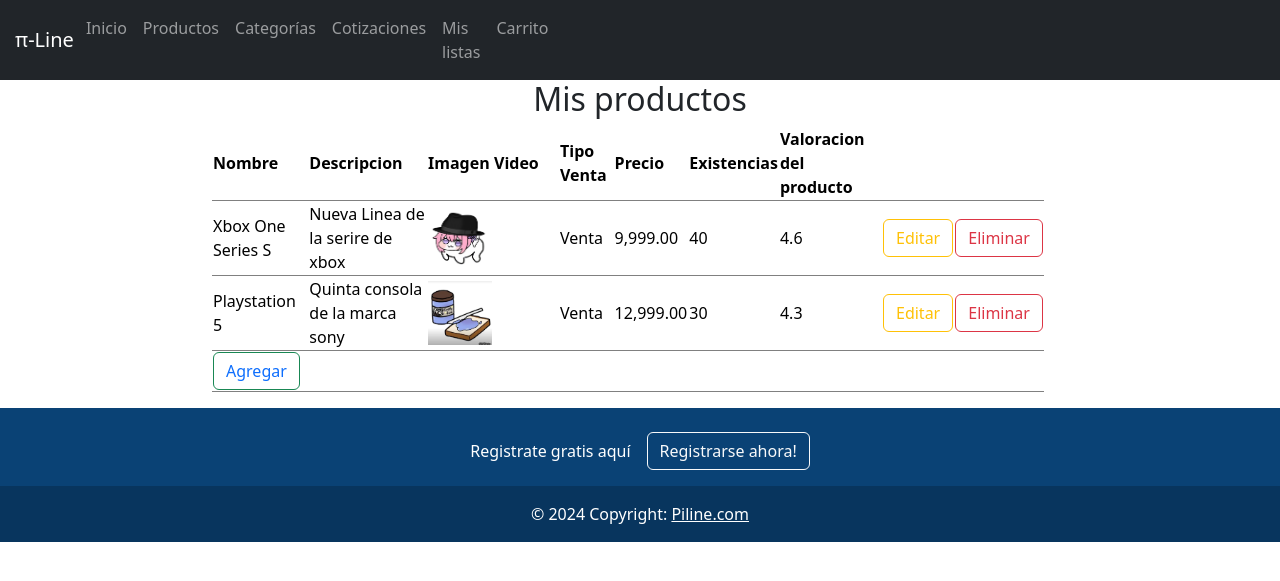
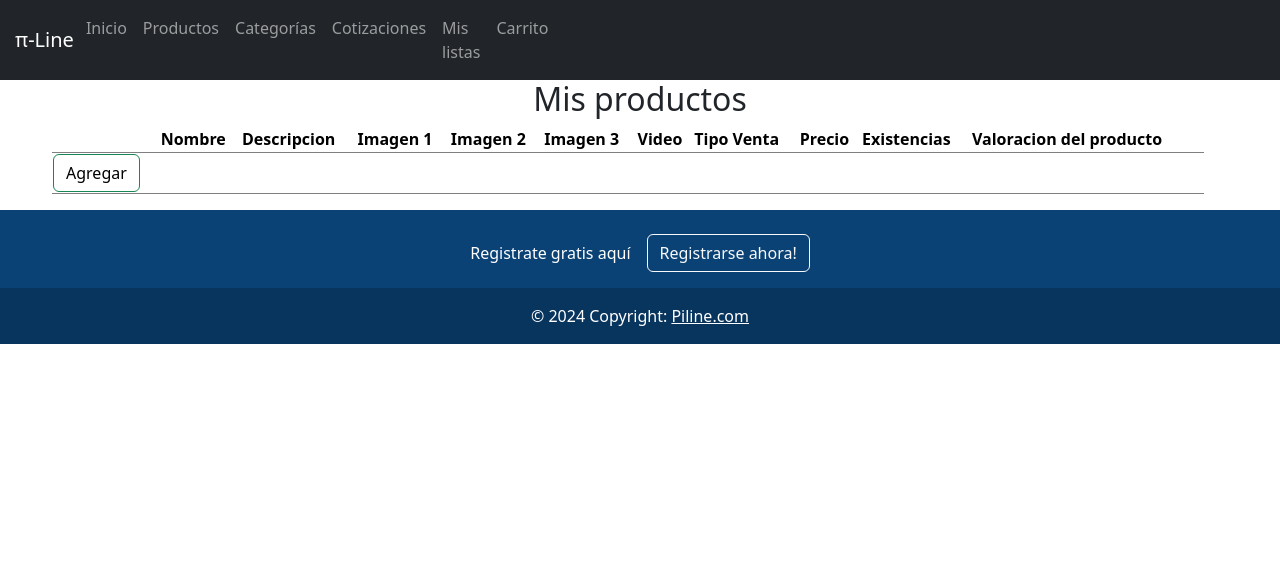
Before and after one commit to Jonartr/BDM, a PHP site: page /productos.php in a window 1280 px wide. Shown: the top 581 px of the page. Run offline with PHP 8.4, Linux system fonts and the light colour scheme; grey boxes are pictures that could not be loaded.

Commit message:
Mostrar productos

```diff
--- a/Listas.php
+++ b/Listas.php
@@ -27,7 +27,7 @@
     <?php
 
         for($i = 0; $i < $Indice; $i++){
-            $Lista = $_SESSION['Listas'][0];
+            $Lista = $_SESSION['Listas'][$i];
 
     ?>
         <tr>
--- a/header.php
+++ b/header.php
@@ -27,7 +27,7 @@
       </li>
 
       <li class="nav-item">
-        <a class="nav-link" href="productos.php">Productos</a>
+        <a class="nav-link" href="php/GetProducto.php">Productos</a>
       </li>
 
       <li class="nav-item">
--- a/nuevoproducto.php
+++ b/nuevoproducto.php
@@ -35,7 +35,7 @@
           <label for="cat" class="form-label">Categoria</label>
           <select class="form-select" id="cat" name="cat">
               <option value="2">Videojuegos</option>
-              <option value="3">Electronica</option>
+              <option value="4">Electronica</option>
             </select>
           </div>
 
@@ -51,7 +51,7 @@
 
           <div class="mb-3">
             <label for="price" class="form-label">Precio del producto</label>
-            <input type="number" class="form-control" id="price" name="price" required>
+            <input type="text" class="form-control" id="price" name="price" required>
           </div>
 
           <div class="mb-3">
--- a/php/ABCProducto.php
+++ b/php/ABCProducto.php
@@ -40,7 +40,7 @@ move_uploaded_file($_FILES['vid']['tmp_name'], $ruta4);
 $Query = "INSERT INTO producto (Nombre,	Descripcion, Imagen_1, Imagen_2, Imagen_3, Video,
 TipoVenta, Precio, Existencias, Valoracion, Comentarios, Categoria, Usuario)
 VALUES ('$nombre','$descrpcion','$imagen_1','$imagen_2','$imagen_3','$video','$tipoventa','$precio'
-, '$cantidad', null, null,'$categoria','$Usuario')" ;
+, '$cantidad', 0, null,'$categoria','$Usuario')" ;
 
    $conexion->query($Query);
 
--- a/productos.php
+++ b/productos.php
@@ -7,54 +7,83 @@
     <title>Productos</title>
 
     <link href="https://cdn.jsdelivr.net/npm/bootstrap@5.3.2/dist/css/bootstrap.min.css" rel="stylesheet" integrity="sha384-T3c6CoIi6uLrA9TneNEoa7RxnatzjcDSCmG1MXxSR1GAsXEV/Dwwykc2MPK8M2HN" crossorigin="anonymous">
+
+
 </head>
 <body>
 
-<?php include("header.php");?>
+<?php include("header.php");
+   // session_start();
+    if (isset($_SESSION['Productos'])){
+        $Indice = count($_SESSION['Productos']);
+    }
+    else{
+        $Indice = 0;
+    }
+
+
+?>
 
 <section><h2 style="text-align: center;">Mis productos</h2></section>
 
 <section class = "table table-hover table-striped table-responsive row justify-content-center
 col-sm-12
 ">
-    <table style="width: 65%; ">
+    <table style="width: 90%; ">
     <tr>
+        <th></th>
         <th>Nombre</th>
         <th>Descripcion</th>
-        <th>Imagen</th>
+        <th>Imagen 1</th>
+        <th>Imagen 2</th>
+        <th>Imagen 3</th>
         <th>Video</th>
         <th>Tipo Venta</th>
         <th>Precio</th>
         <th>Existencias</th>
         <th>Valoracion del producto</th>
     </tr>
+
+    <?php
+
+            for($i = 0; $i < $Indice; $i++){
+                $Lista = $_SESSION['Productos'][$i];
+
+            ?>
+            <tr>
+                <td><?php echo $i+1; ?></td>
+                <td><?php echo $Lista['Nombre']; ?></td>
+                <td><?php echo $Lista['Descripcion']; ?></td>
+                <td> <img src="<?php echo "img/".$Lista['Imagen_1']; ?>" alt="" width="64px;" height="64px;" style= "border-radius:100px"> </td>
+                <td> <img src="<?php echo "img/".$Lista['Imagen_2']; ?>" alt="" width="64px;" height="64px;" style= "border-radius:100px"> </td>
+                <td> <img src="<?php echo "img/".$Lista['Imagen_3']; ?>" alt="" width="64px;" height="64px;" style= "border-radius:100px"> </td>
+                <td> <video src="<?php echo "img/".$Lista['Video'];  ?>" width="64px;" height="64px;"></video></td>
+
+                <td>
+                    <?php
+                    if ($Lista['TipoVenta'] == 1){
+                        echo "Venta";
+                     }
+                     else{
+                        echo "Cotizacion";
+                     }
+                    ?>
+                </td>
+
+                <td><?php echo $Lista['Precio']; ?></td>
+                <td><?php echo $Lista['Existencias']; ?></td>
+                <td><?php echo $Lista['Valoracion']; ?></td>
+            </tr>
+
+
+
+     <?php
+            }
+
+     ?>
+
     <tr>
-        <td>Xbox One Series S</td>
-        <td>Nueva Linea de la serire de xbox</td>
-        <td><img src="img/Producto1.png"  width="64" height="64"></td>
-        <td><video  class="object-fit-contain" width="64" height="64" src="vid/Video1.mp4" ><a href="vid/Video1.mp4"></a></video></td>
-       <td>Venta</td>
-       <td>9,999.00</td>
-       <td>40</td>
-       <td>4.6</td>
-        <td><button class = "btn btn-outline-warning">Editar</button></td>
-        <td><button class = "btn btn-outline-danger">Eliminar</button></td>
-    </tr>
-    <tr>
-        <td>Playstation 5</td>
-        <td>Quinta consola de la marca sony</td>
-       <td><img src="img/Producto2.jpg"  width="64" height="64"></td>
-       <td><video class="object-fit-contain"  width="64" height="64" src="vid/Video2.mp4" ></video></td>
-       <td>Venta</td>
-       <td>12,999.00</td>
-       <td>30</td>
-       <td>4.3</td>
-       <td><button class = "btn btn-outline-warning">Editar</button></td>
-        <td><button class = "btn btn-outline-danger">Eliminar</button></td>
-
-    </tr>
-    <tr>
-        <td><button class = "btn btn-outline-success"><a href="nuevoproducto.php" style="text-decoration: none;"> Agregar</a></button></td>
+        <td><button class = "btn btn-outline-success"><a href="nuevoproducto.php" style="text-decoration: none; color: black"> Agregar</a></button></td>
 
     </tr>
 
```
Also changed, not shown: php/GetProducto.php (added, +32 -0 lines), img/115975581_p0_master1200.jpg (added), img/344736999_968914530778543_146599404488357072_n.jpg (added), img/426116297_3227243937571982_185268978765228273_n.jpg (added), img/427956189_25606439215622346_4588924933513577106_n.jpg (added), 1 other file.
